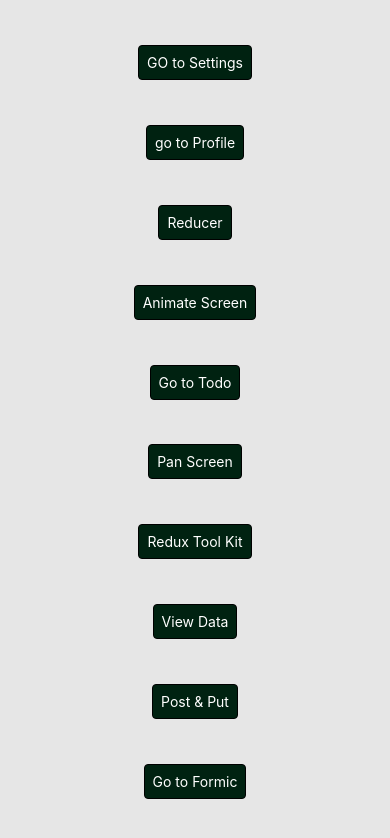
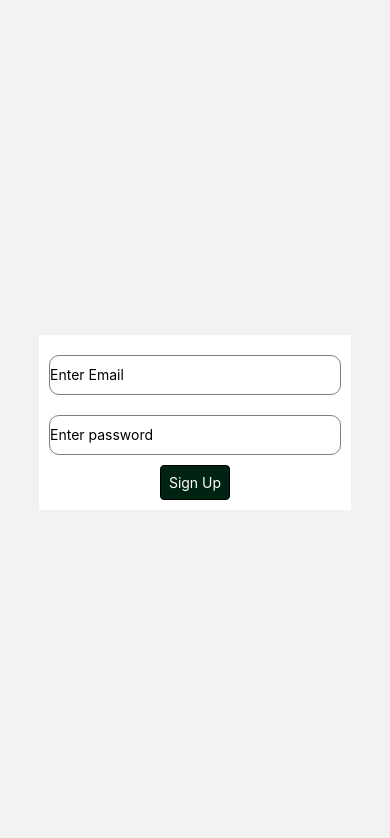
Before and after one commit to umerzulfiqar021/CodekApp, a React Native app: screen /Signup in a window 390 px wide. Shown: the top 838 px of the page. Built offline with nearby package versions, Linux system fonts and the light colour scheme.

Commit message:
isuue to be solved field shuould be empty

```diff
--- a/App.js
+++ b/App.js
@@ -17,6 +17,7 @@ import { ourStore } from "./src/redux/store/store";
 import Data from "./src/screens/Data";
 import PutData from "./src/screens/PutData";
 import Formic from "./src/screens/Formic";
+import Signup from "./src/screens/Signup";
 export default function App() {
   // Stack= createStackNavigator()
   const Root = createStackNavigator();
@@ -51,6 +52,8 @@ export default function App() {
       <Root.Screen name= 'Data' component={Data} options={{headerShown:false}}/>
       <Root.Screen name= 'PutData' component={PutData} options={{headerShown:false}}/>
       <Root.Screen name= 'Formic' component={Formic} options={{headerShown:false}}/>
+      <Root.Screen name= 'Signup' component={Signup} options={{headerShown:false}}/>
+
 
       </Root.Navigator>
     </NavigationContainer>
--- /dev/null
+++ b/src/components/FormicInput.tsx
@@ -0,0 +1,47 @@
+import { StyleSheet, Text, View, TextInput } from "react-native";
+import React from "react";
+
+const FormicInput = (props) => {
+  const {
+    field: { name, onBlur, onChange, value },
+    form: { errors, touched, setFieldTouched },
+    ...inputProps
+  } = props;
+  const hasError = errors[name] && touched[name];
+  return (
+    <>
+      <TextInput
+      style = {[styles.textInput,hasError && styles.errorInput]}
+      onChangeText={(text)=>onChange(name)(text)}
+      value= {value}
+      onBlur={()=>{
+        setFieldTouched(name)
+        onBlur(name)
+      }}
+      {...inputProps}
+      />
+      {hasError && <Text style = {styles.errorText}>{errors[name]}</Text>}
+    </>
+  );
+};
+
+export default FormicInput;
+
+const styles = StyleSheet.create({
+    textInput: {
+        height: 40,
+        width: '100%',
+        margin: 10,
+        backgroundColor: 'white',
+        borderColor: 'gray',
+        borderWidth: StyleSheet.hairlineWidth,
+        borderRadius: 10,
+      },
+      errorText: {
+        fontSize: 10,
+        color: 'red',
+      },
+      errorInput: {
+        borderColor: 'red',
+      }
+    })
--- /dev/null
+++ b/src/schema/signupSchema.ts
@@ -0,0 +1,5 @@
+import * as yup from 'yup'
+export const signUp = yup.object({
+    email: yup.string().email('Enter email-address').required('cannot leave empty').matches(/^([\w-]{12,15})(@)([\w]{3,8})([\.\w]{2,4})([\.\w]{2,4})?$/,'valid eamil address'),
+    password: yup.string().required('cannot leave empty').min(8,'should be of 8 characters').matches(/^(?=.*?[A-Z])(?=.*?[a-z])(?=.*?[0-9])(?=.*?[#?!@$ %^&*-]).{8,}$/,'should be combination of upper case & lower case including special character with number')
+})
--- a/src/screens/Formic.tsx
+++ b/src/screens/Formic.tsx
@@ -19,6 +19,8 @@ const Formic = () => {
             handleChange,
             errors,
             isValid,
+
+
           }) => (
             <>
               <TextInput
--- /dev/null
+++ b/src/screens/Signup.tsx
@@ -0,0 +1,55 @@
+import { StyleSheet, Text, View } from "react-native";
+import React from "react";
+import { Formik, Field } from "formik";
+import FormicInput from "../components/FormicInput";
+import ButtonComponent from "../components/ButtonComponent";
+import { signUp } from "../schema/signupSchema";
+const Signup = () => {
+  return (
+    <View style={styles.container}>
+      <View style={styles.inputContainer}>
+        <Formik
+        validationSchema={signUp}
+          initialValues={{ email: "" }}
+          onSubmit={(values) => console.log(values)}
+        >
+          {({ handleSubmit, isValid }) => (
+            <>
+              <Field
+                name="email"
+                component={FormicInput}
+                placeholder="Enter Email"
+                keyboardType = {'email-address'}
+              />
+              <Field
+                name="password"
+                component={FormicInput}
+                placeholder="Enter password"
+
+              />
+              <ButtonComponent  title="Sign Up"  disabled = {!isValid} onPress={handleSubmit}/>
+            </>
+          )}
+        </Formik>
+
+      </View>
+    </View>
+  );
+};
+
+export default Signup;
+
+const styles = StyleSheet.create({
+  container: {
+    flex: 1,
+    justifyContent: "center",
+    alignItems: "center",
+  },
+  inputContainer: {
+    width: "80%",
+    alignItems: "center",
+    backgroundColor: "white",
+    padding: 10,
+    elevation: 10,
+  },
+});
--- a/src/screens/Tabs/Home.tsx
+++ b/src/screens/Tabs/Home.tsx
@@ -35,7 +35,9 @@ const Home = ({ navigation, route }) => {
       <ButtonComponent title="Redux Tool Kit" onPress={() => onClick("Tool")} />
       <ButtonComponent title="View Data" onPress={() => onClick("Data")} />
       <ButtonComponent title="Post & Put" onPress={() => onClick("PutData")} />
-      <ButtonComponent title="Go to Formic" onPress={() => onClick("Formic")} />
+      <ButtonComponent title="Go to Formic && Login" onPress={() => onClick("Formic")} />
+      <ButtonComponent title="Go to Signup Screen" onPress={() => onClick("Signup")} />
+
 
     </View>
   );
```
